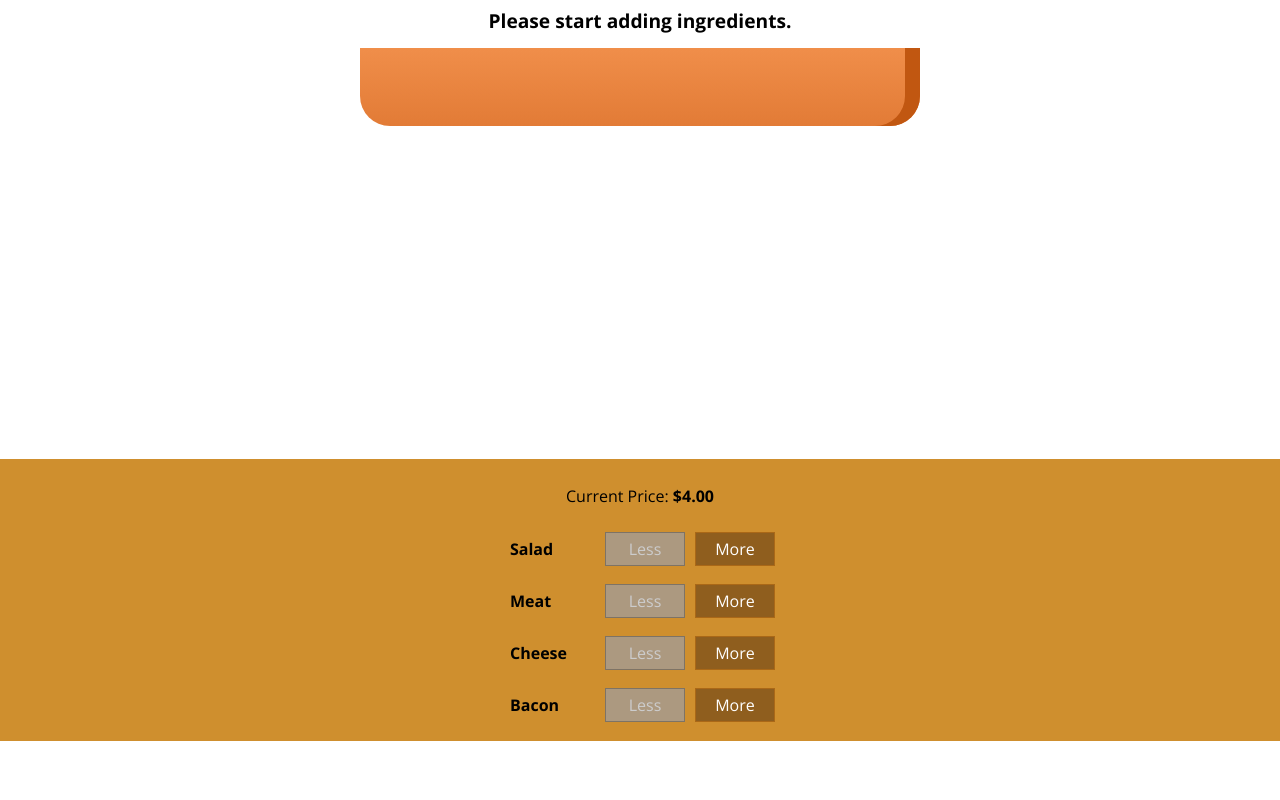
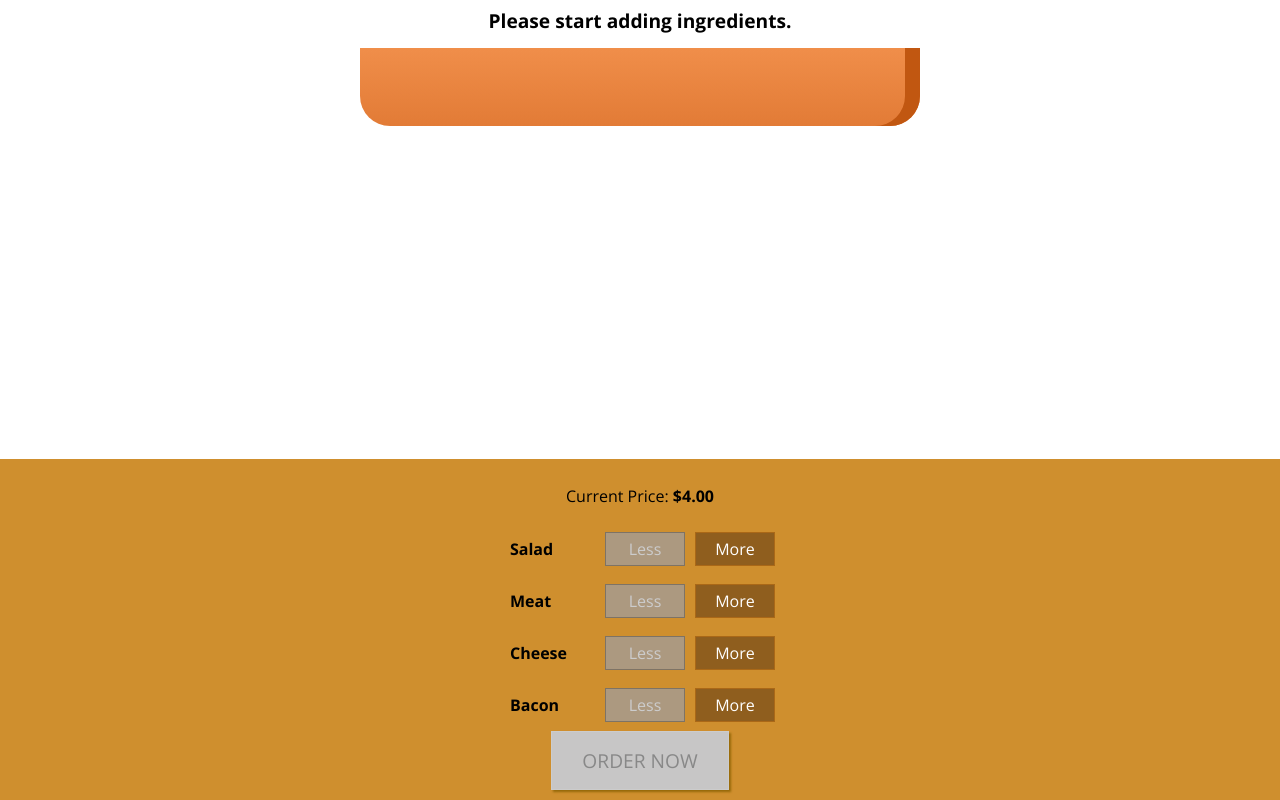
Before and after one commit to Obvinci/Burger, a React app: page / in a window 1280 px wide. Shown: the part 179-979 px from the top of the page. Before the commit the page ends 920 px from the top, so only its background shows below. Built offline with nearby package versions, Linux system fonts and the light colour scheme.

Commit message:
add the order button

```diff
--- a/src/components/BuildControls/BuildControls.css
+++ b/src/components/BuildControls/BuildControls.css
@@ -8,3 +8,44 @@
   margin: auto;
   padding: 10px 0;
 }
+
+.OrderButton {
+  background-color: #DAD735;
+  outline: none;
+  cursor: pointer;
+  border: 1px solid #966909;
+  color: #966909;
+  font-family: inherit;
+  font-size: 1.2em;
+  padding: 15px 30px;
+  box-shadow: 2px 2px 2px #966909;
+}
+
+.OrderButton:hover, .OrderButton:active {
+  background-color: #A0DB41;
+  border: 1px solid #966909;
+  color: #966909;
+}
+
+.OrderButton:disabled {
+  background-color: #C7C6C6;
+  cursor: not-allowed;
+  border: 1px solid #ccc;
+  color: #888888;
+}
+
+.OrderButton:not(:disabled) {
+  animation: enable 0.3s linear;
+}
+
+@keyframes enable {
+  0% {
+      transform: scale(1);
+  }
+  60% {
+      transform: scale(1.1);
+  }
+  100% {
+      transform: scale(1);
+  }
+}
--- a/src/components/BuildControls/BuildControls.js
+++ b/src/components/BuildControls/BuildControls.js
@@ -21,6 +21,9 @@
           removed={() => props.ingredientRemoved(ctrl.type)}
           disabled={props.disabled[ctrl.type]} />
       })}
+      <button
+        className={classes.OrderButton}
+        disabled={!props.purchasable}>ORDER NOW</button>
     </div>
   )
 }
--- a/src/containers/BurgerBuilder/BurgerBuilder.js
+++ b/src/containers/BurgerBuilder/BurgerBuilder.js
@@ -18,7 +18,19 @@
       bacon: 0,
       cheese: 0
     },
-    totalPrice: 4
+    totalPrice: 4,
+    purchasable: false
+  }
+
+  updatePurchaseState = (ingredients) => {
+    const sum = Object.keys(ingredients)
+      .map(igKey => {
+        return ingredients[igKey];
+      })
+      .reduce((sum, el) => {
+        return sum + el;
+      }, 0);
+    this.setState({purchasable: sum > 0});
   }
 
   addIngredientHandler = (type) => {
@@ -26,6 +38,7 @@
     updatedIngredients[type] = this.state.ingredients[type] + 1;
     const updatedPrice = INGREDIENT_PRICE[type] + this.state.totalPrice;
     this.setState({ingredients: updatedIngredients, totalPrice: updatedPrice});
+    this.updatePurchaseState(updatedIngredients);
   }
 
   removeIngredientHandler = (type) => {
@@ -34,6 +47,7 @@
     const updatedIngredients = {...this.state.ingredients};
     updatedIngredients[type] = oldCount - 1;
     this.setState({ingredients: updatedIngredients});
+    this.updatePurchaseState(updatedIngredients);
   }
 
   render () {
@@ -49,7 +63,8 @@
           ingredientAdded={this.addIngredientHandler}
           ingredientRemoved={this.removeIngredientHandler}
           disabled={disableInfo}
-          price={this.state.totalPrice} />
+          price={this.state.totalPrice}
+          purchasable={this.state.purchasable} />
       </Aux>
     )
   }
```
